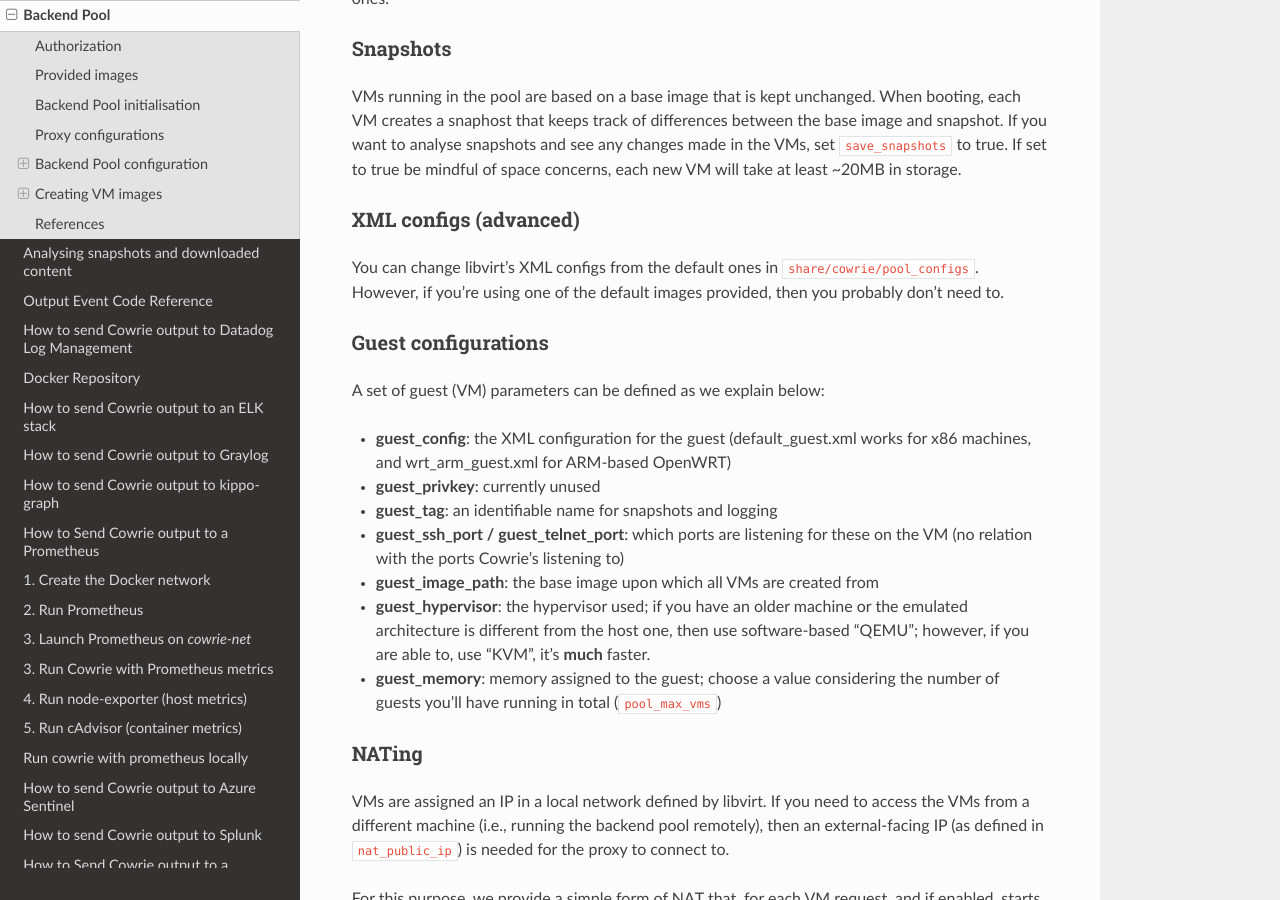
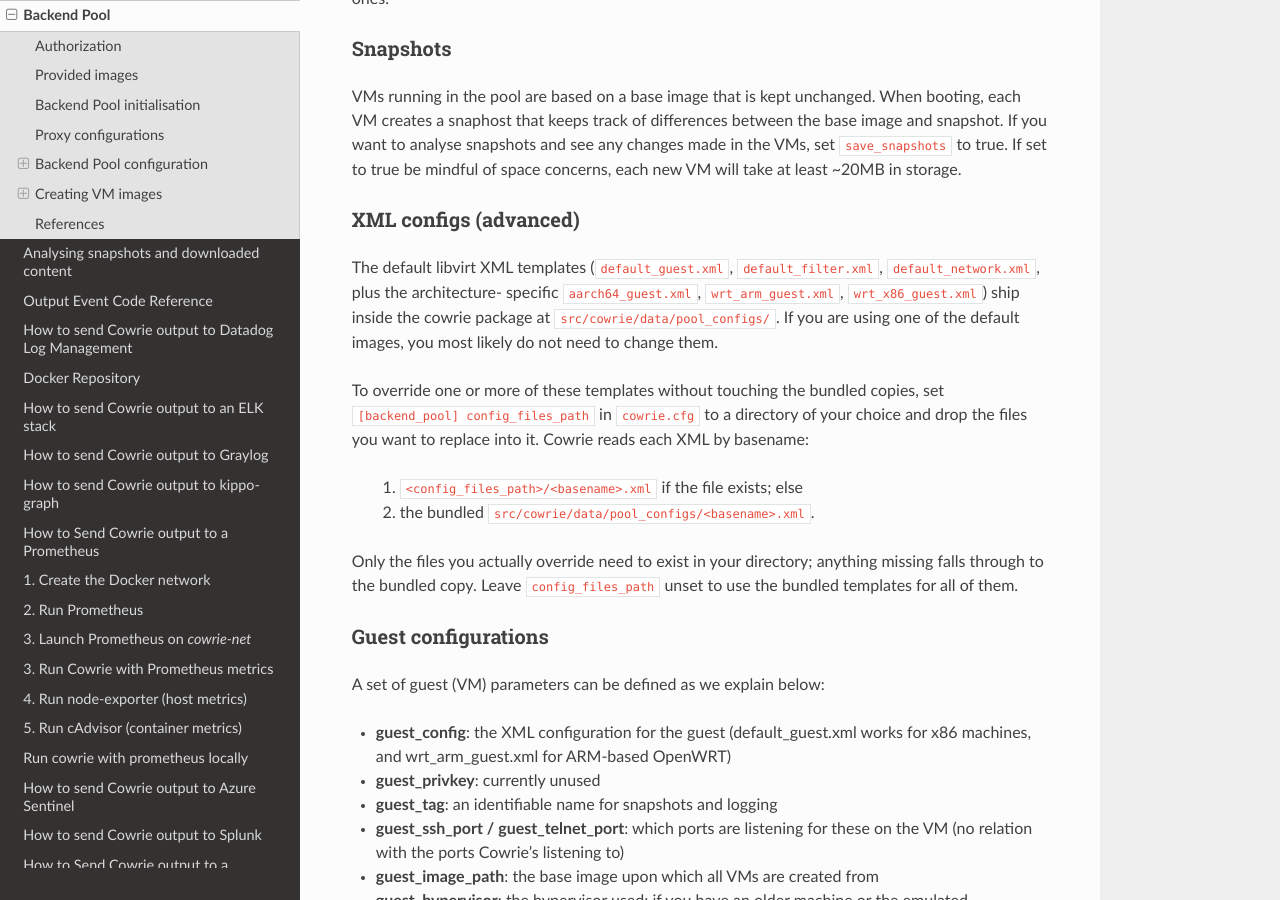
Before and after one commit to cowrie/cowrie, a Sphinx documentation site: the page built from docs/BACKEND_POOL.rst, in a window 1280 px wide and 900 px high, scrolled down 2264 px. Built offline with Sphinx 7.4.7 and the Read the Docs theme 3.1.0, drawn with Linux system fonts in a browser that asks for light colours.

Commit message:
docs: update BACKEND_POOL.rst for the bundled pool_configs cascade
The "XML configs (advanced)" section pointed at the wrong path
(`share/cowrie/pool_configs`) and predates the bundled-with-package +
operator-override model.

Rewrite it to spell out the cascade introduced in the previous
commit:

  - Bundled defaults live in src/cowrie/data/pool_configs/.
  - Set [backend_pool] config_files_path to a directory of overrides;
    cowrie reads each XML by basename, with the operator file winning
    when present.
  - Anything missing in the override directory falls through to the
    bundled template; only the files you actually want to replace
    need to exist.

```diff
--- a/docs/BACKEND_POOL.rst
+++ b/docs/BACKEND_POOL.rst
@@ -118,9 +118,24 @@ VM will take at least ~20MB in storage.
 XML configs (advanced)
 ======================
 
-You can change libvirt's XML configs from the default ones in ``share/cowrie/pool_configs``.
-However, if you're using one of the default images provided, then you probably don't
-need to.
+The default libvirt XML templates (``default_guest.xml``,
+``default_filter.xml``, ``default_network.xml``, plus the architecture-
+specific ``aarch64_guest.xml``, ``wrt_arm_guest.xml``, ``wrt_x86_guest.xml``)
+ship inside the cowrie package at ``src/cowrie/data/pool_configs/``.
+If you are using one of the default images, you most likely do not need
+to change them.
+
+To override one or more of these templates without touching the bundled
+copies, set ``[backend_pool] config_files_path`` in ``cowrie.cfg`` to a
+directory of your choice and drop the files you want to replace into
+it. Cowrie reads each XML by basename:
+
+  1. ``<config_files_path>/<basename>.xml`` if the file exists; else
+  2. the bundled ``src/cowrie/data/pool_configs/<basename>.xml``.
+
+Only the files you actually override need to exist in your directory;
+anything missing falls through to the bundled copy. Leave
+``config_files_path`` unset to use the bundled templates for all of them.
 
 Guest configurations
 ====================
```
